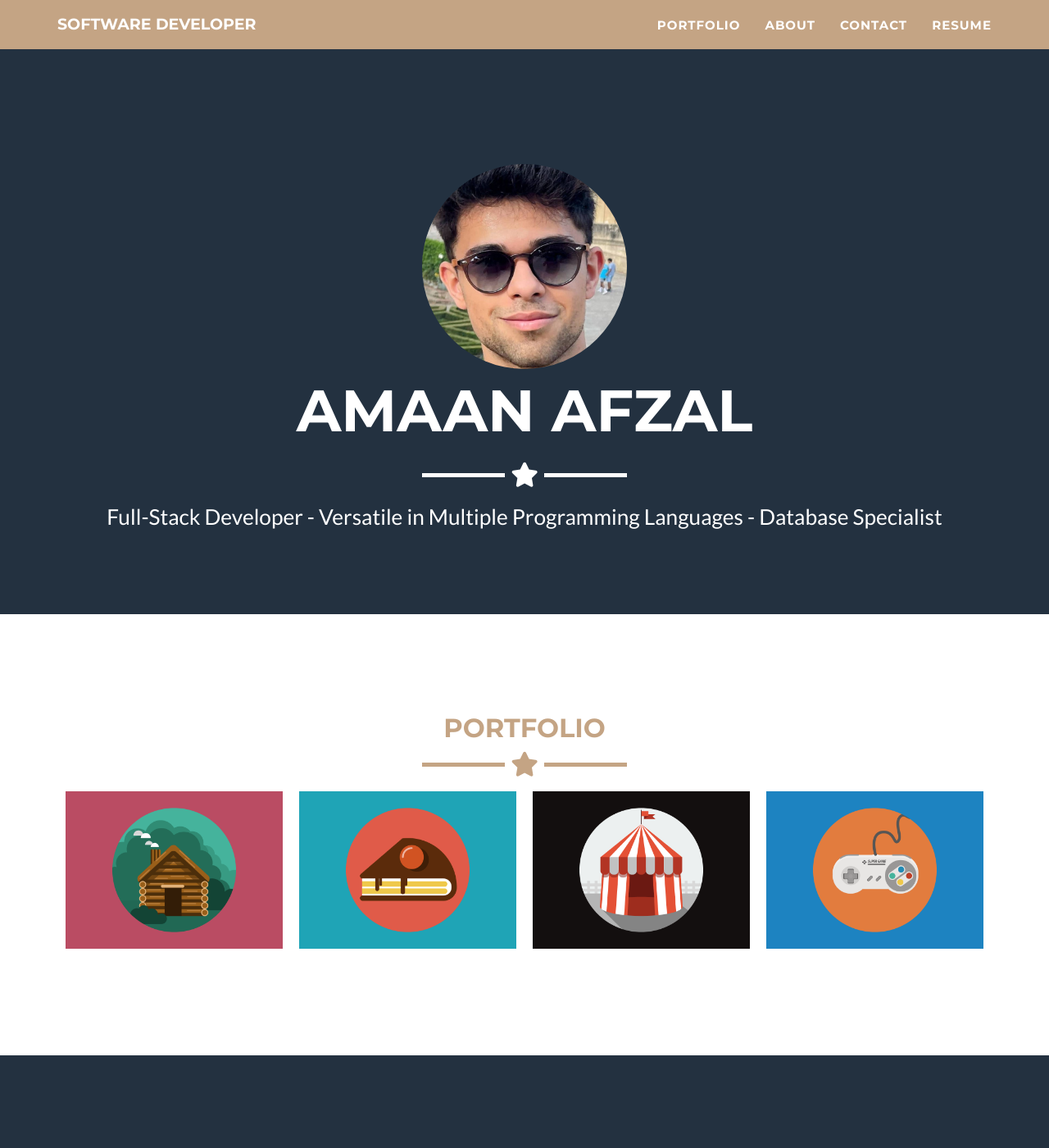
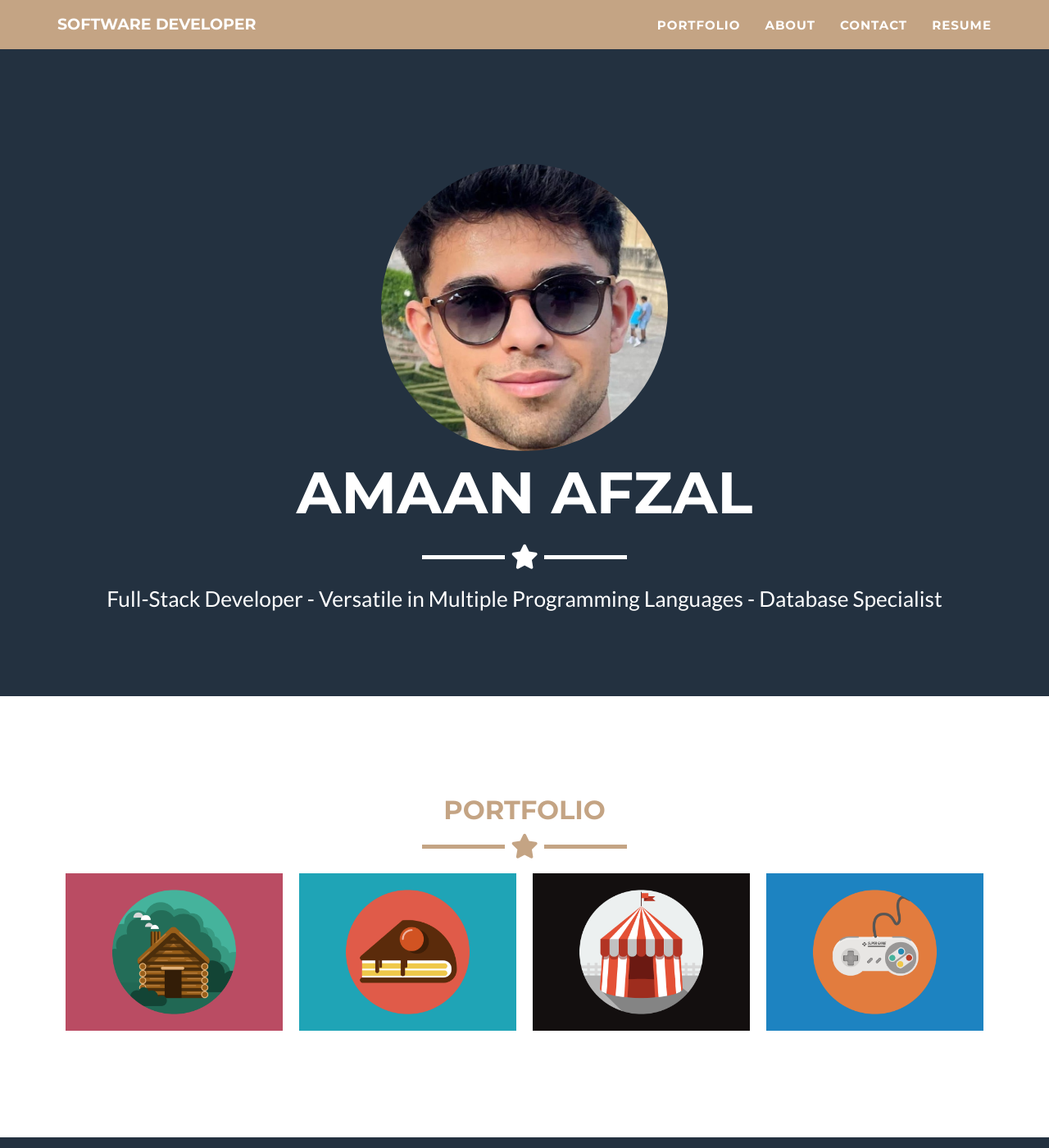
Before and after one commit to Amaan6868/Amaan6868.github.i, a Jekyll site: the page built from _posts/2014-07-18-project-1.markdown, in a window 1280 px wide and 1400 px high. Shown: the whole window at 82% size. Built offline with Jekyll 4.4.1, drawn with Linux system fonts in a browser that asks for light colours.

Commit message:
Update main.css

```diff
--- a/_includes/css/main.css
+++ b/_includes/css/main.css
@@ -87,8 +87,8 @@ header .container {
 
 img.img-pfp-responsive {
   border-radius: 50%;
-  width: 250px;
-  height: 250px;
+  width: 350px;
+  height: 350px;
   object-fit: cover;
   margin: 0 auto;
   display: block;
```
